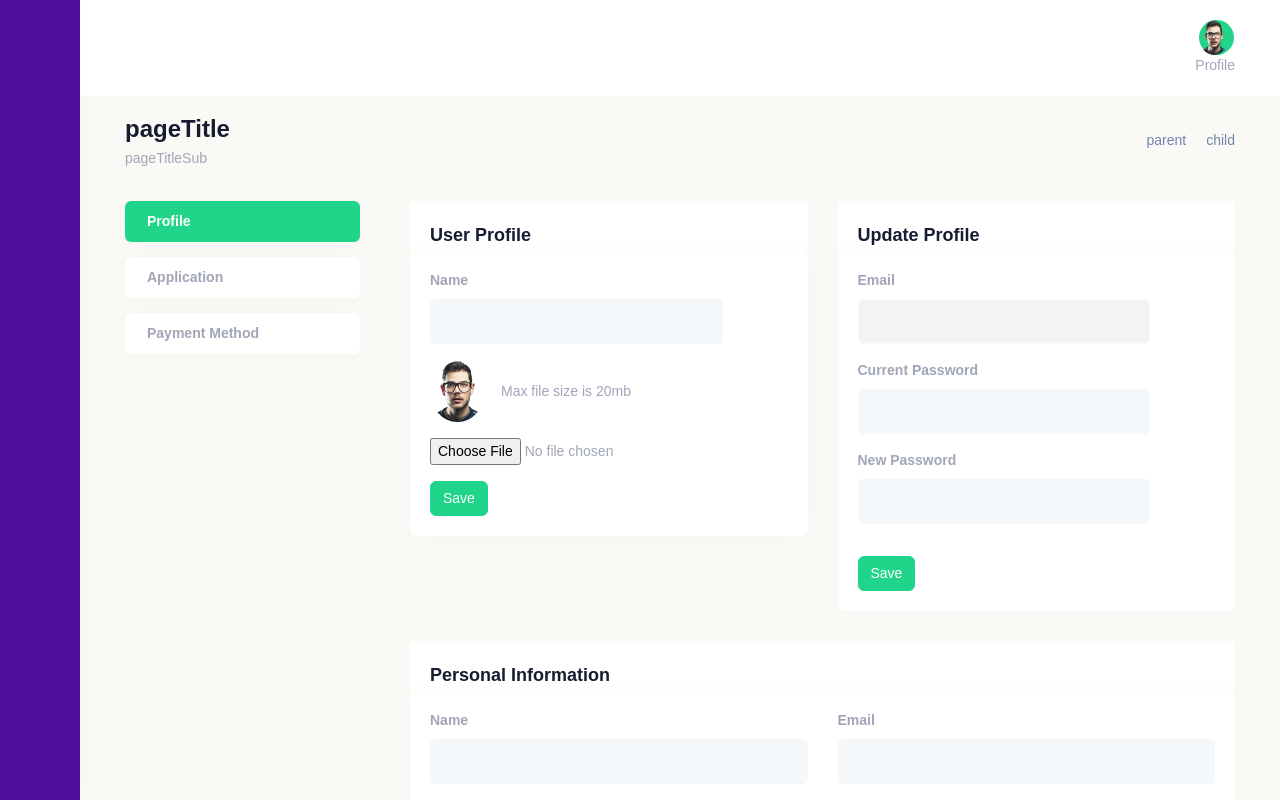
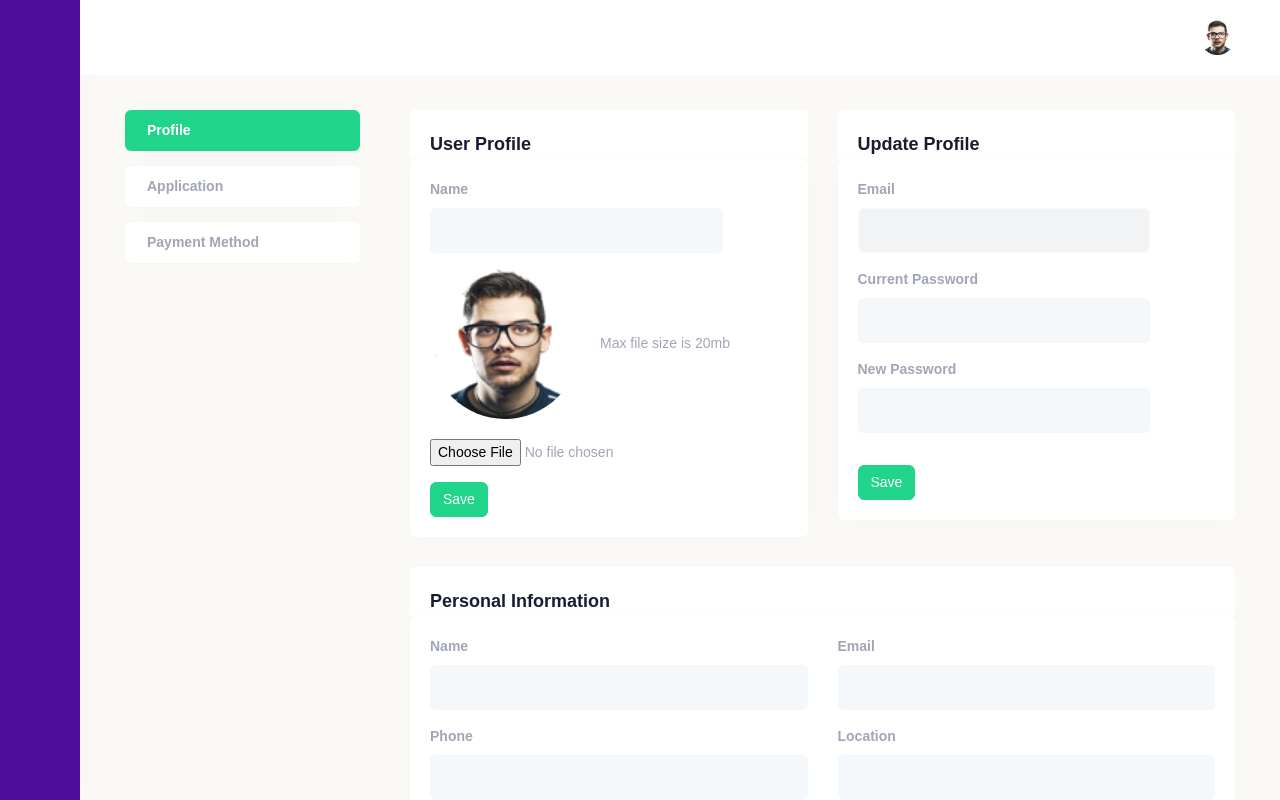
Before and after one commit to huzaifa26/nuton-web, a Next.js app: page /settings-profile in a window 1280 px wide. Shown: the top 800 px of the page. Built offline with nearby package versions, Linux system fonts and the light colour scheme.

Commit message:
fixed profile picture upload

```diff
--- a/src/components/form/UpdateAvatar.js
+++ b/src/components/form/UpdateAvatar.js
@@ -78,17 +78,21 @@ function UpdateAvatar() {
                                     className="invalid-feedback"
                                 />
                             </div>
-                            <div className="col-xxl-12">
-                                <div className="d-flex align-items-center mb-16">
+                            <div className="col-xxl-12 ">
+                                <div className="d-flex align-items-center mb-20" >
                                     <img
-                                        className="rounded-circle me-0 me-sm-3"
-                                        // src={"images/avatar/1.png"}
+                                        style={{
+                                            objectFit:"fill",
+                                            height: "150px",
+                                            width: "150px"
+                                        }}
+                                        className="rounded-circle"
+                                        // src="/images/avatar/1.png"
                                         src={image ? URL.createObjectURL(image) : user?.image ? user?.image : "images/avatar/1.png"}
-                                        width="55"
-                                        height="55"
                                         alt=""
+                                        // width="40"
                                     />
-                                    <div className="media-body">
+                                    <div className="ml-5 media-body">
                                         <h4 className="mb-0">{user?.name}</h4>
                                         <p className="mb-0">
                                             Max file size is 20mb
--- a/src/components/layout/Header.js
+++ b/src/components/layout/Header.js
@@ -51,9 +51,9 @@ function Header() {
                                         </span>
                                     </div>
 
-                                    {/* <UncontrolledDropdown
+                                    <UncontrolledDropdown
                                         tag="div"
-                                        className="nav-item dropdown notification"
+                                        className="mt-3 nav-item dropdown notification"
                                     >
                                         <DropdownToggle
                                             tag="div"
@@ -81,7 +81,7 @@ function Header() {
                                                 </Link>
                                             </div>
                                         </DropdownMenu>
-                                    </UncontrolledDropdown> */}
+                                    </UncontrolledDropdown>
 
                                     {/* <UncontrolledDropdown
                                         tag="div"
@@ -137,7 +137,6 @@ function Header() {
                                                     />
                                                 </span>
                                             </div>
-                                            <div>Profile</div>
                                         </div>
                                     </Link>
 
--- a/src/components/layout/Layout.js
+++ b/src/components/layout/Layout.js
@@ -29,14 +29,7 @@ const Layout = ({
 
                 <div className="content-body" style={{ minHeight: height - 122 }}>
                     <div className="container">
-                        {pageTitle && (
-                            <PageTitle
-                                pageTitle={"pageTitle"}
-                                pageTitleSub={"pageTitleSub"}
-                                parent={"parent"}
-                                child={"child"}
-                            />
-                        )}
+
                         {children}
                     </div>
                 </div>
--- a/src/components/layout/sidebar.js
+++ b/src/components/layout/sidebar.js
@@ -35,11 +35,11 @@ function Sidebar() {
             name: "Upload",
             path: "uploadmain",
         },
-        {
-            icon: "ri-empathize-fill",
-            name: "Leaderboard",
-            path: "leader-board",
-        },
+        // {
+        //     icon: "ri-empathize-fill",
+        //     name: "Leaderboard",
+        //     path: "leader-board",
+        // },
         {
             icon: "ri-logout-circle-line",
             name: "Logout",
--- a/src/pages/dashboard.js
+++ b/src/pages/dashboard.js
@@ -20,6 +20,7 @@ function Home({ earningHistory, totalSales }) {
         <SetReduxState>
             <Layout
                 headTitle="Dashboard"
+                pageTitle={"Dashboard"}
                 pageClass={"dashboard"}
                 parent={"Home"}
                 child={"Dashboard"}
```
Also changed, not shown: public/css/style.css.
